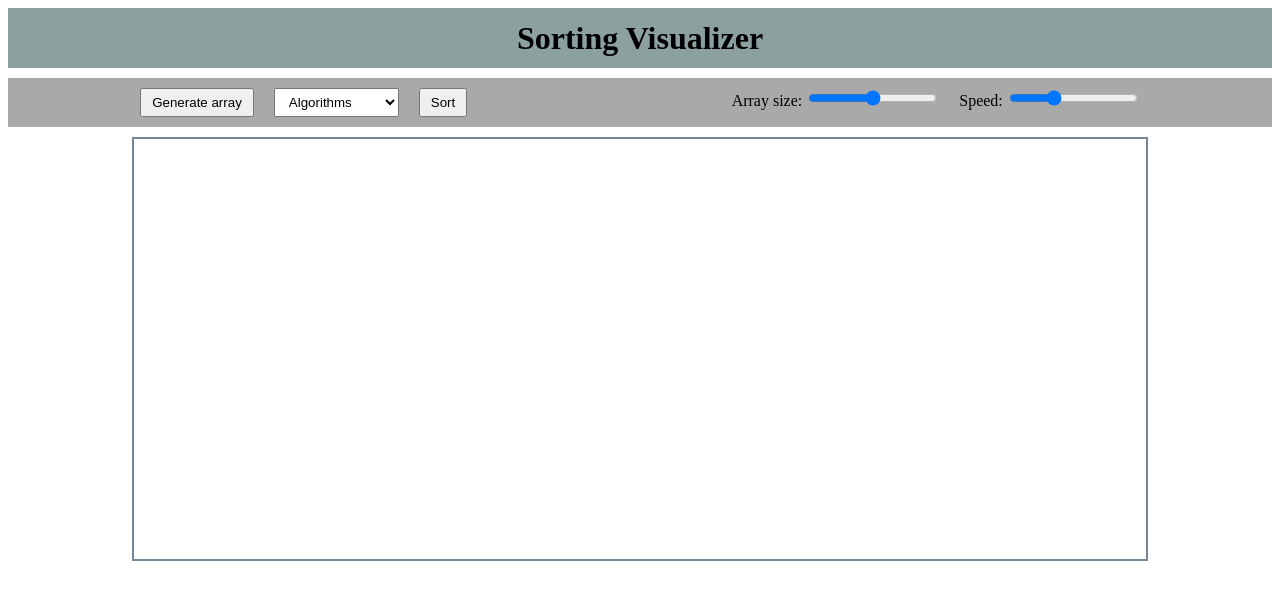
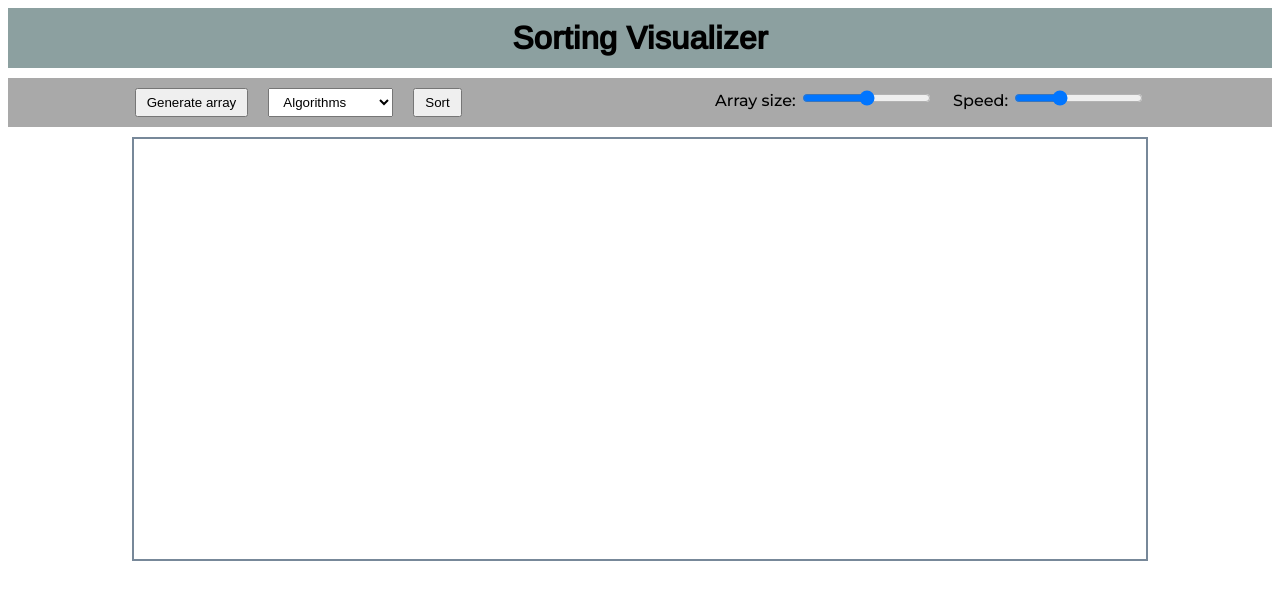
Before and after one commit to Bayero-abdul/sorting-visualizer, a plain HTML site: page index.html in a window 1280 px wide. Drawn offline with nearby package versions, Linux system fonts and the light colour scheme.

Commit message:
changed the fonts

```diff
--- a/style.css
+++ b/style.css
@@ -10,6 +10,7 @@ header{
   height: 60px;
   margin-bottom: 10px;
   width: 100%;
+  font-family: 'Arimo', sans-serif;
 }
 
 #nav-container{
@@ -18,12 +19,14 @@ header{
   flex-wrap: wrap;
   justify-content: space-around;
   width: 100%;
+  font-family: 'Montserrat', sans-serif;
 }
 
 .btn{
   display: flex;
   justify-content: center;
   align-items: center;
+  font-family: 'Montserrat', sans-serif;
 }
 
 .range{
```
